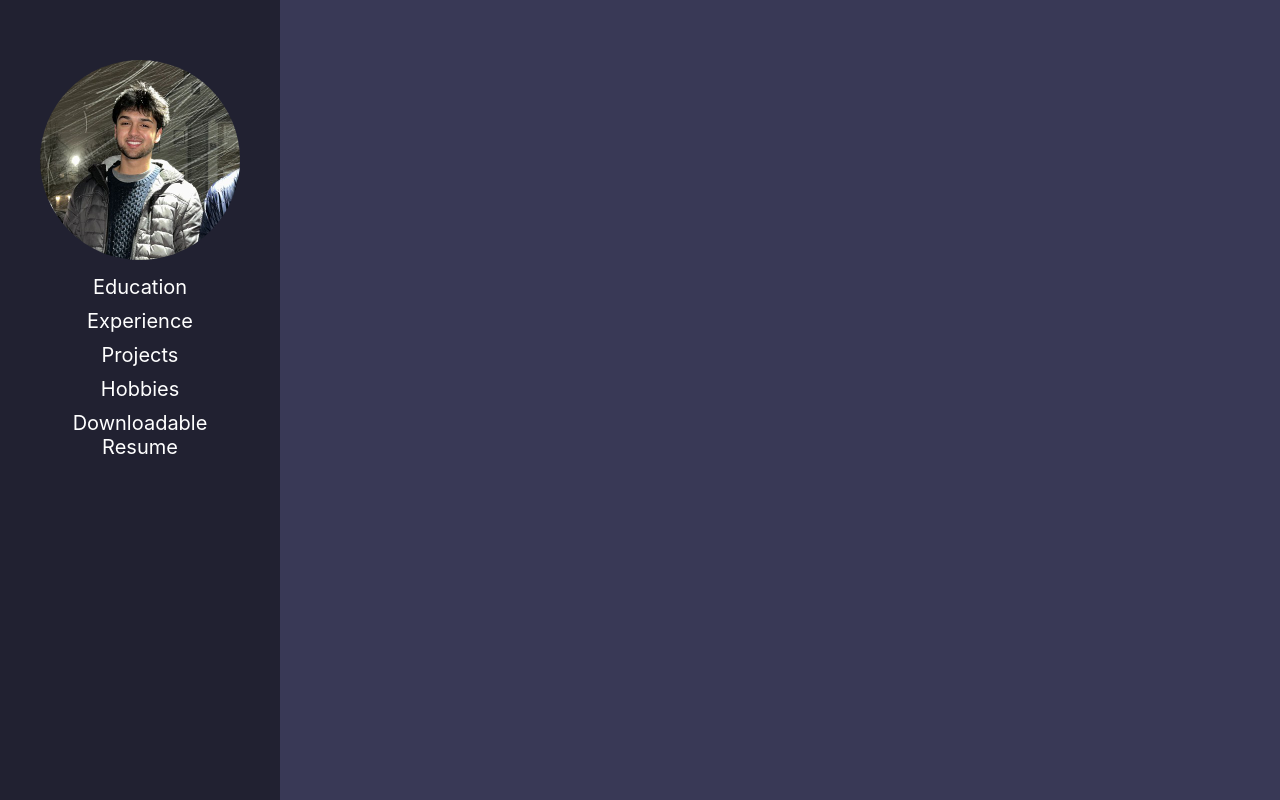
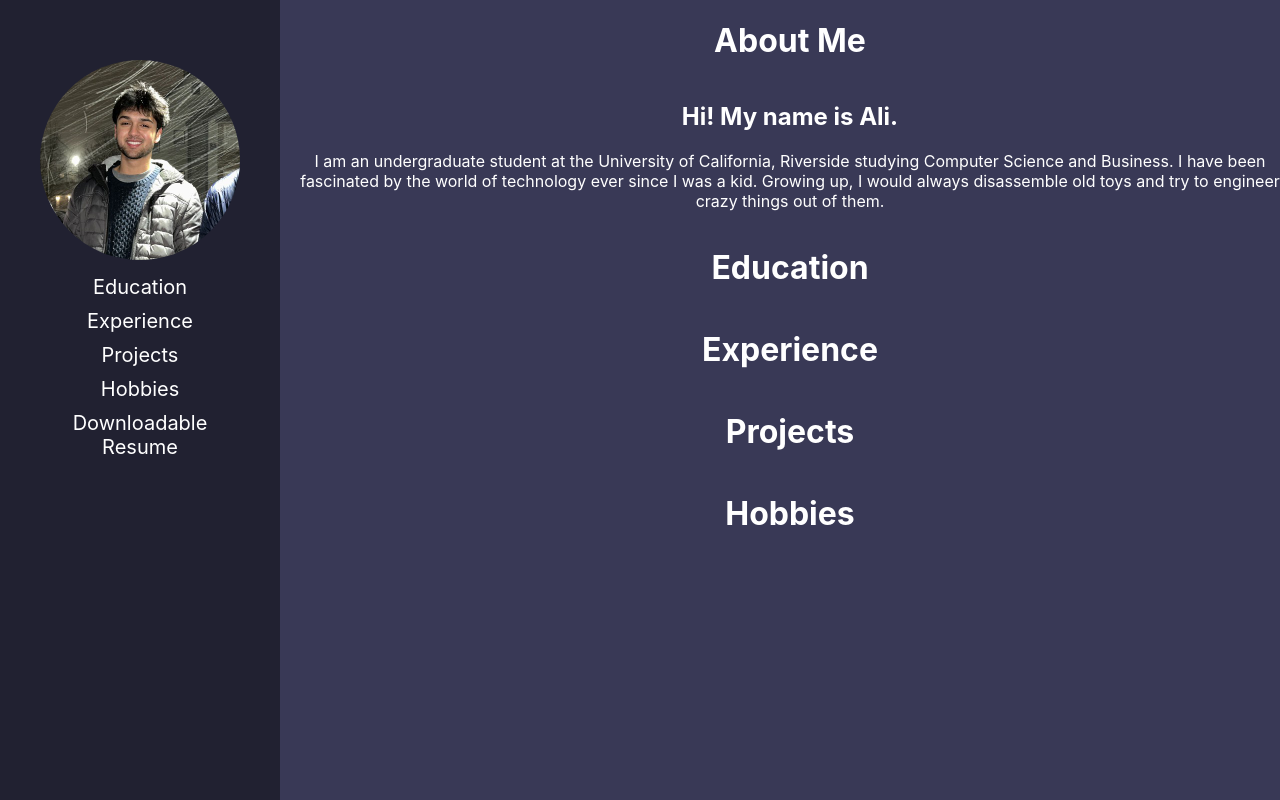
Before and after one commit to alihshaikh/modernwebsite, a React (Create React App) app: page / in a window 1280 px wide. Built offline with nearby package versions, Linux system fonts and the light colour scheme.

Commit message:
added section & textbox components for page content

```diff
--- a/src/App.css
+++ b/src/App.css
@@ -1,39 +1,19 @@
 .App {
   text-align: center;
+  display: flex;
+  flex-direction: column;
 }
 
-.App-logo {
-  height: 40vmin;
-  pointer-events: none;
+.content-container {
+  flex: 1;
+  display: flex;
+  flex-direction: column;
+  padding-left: 300px;
 }
 
-@media (prefers-reduced-motion: no-preference) {
-  .App-logo {
-    animation: App-logo-spin infinite 20s linear;
-  }
-}
-
-.App-header {
-  background-color: #282c34;
-  min-height: 100vh;
-  display: flex;
-  flex-direction: column;
-  align-items: center;
-  justify-content: center;
-  font-size: calc(10px + 2vmin);
-  color: white;
-}
-
-.App-link {
-  color: #61dafb;
-}
-
-@keyframes App-logo-spin {
-  from {
-    transform: rotate(0deg);
-  }
-  to {
-    transform: rotate(360deg);
+@media  (max-width: 768px) {
+  .content-container {
+    padding-left: 0;
   }
 }
 
--- a/src/App.js
+++ b/src/App.js
@@ -1,10 +1,35 @@
-import logo from './logo.svg';
 import './App.css';
 import Navbar from './components/Navbar/Navbar';
+import Textbox from './components/Textbox/Textbox';
+import Section from './components/Section/Section';
 
 function App() {
   return (
-    <Navbar/>
+    <div className='App'>
+      <Navbar/>
+      <div className='content-container'>
+        <Section
+          sectionTitle='About Me'
+        />
+        <Textbox
+          title='Hi! My name is Ali.'
+          content={`I am an undergraduate student at the University of California, Riverside studying Computer Science and Business. I have been fascinated by the world of technology ever since I was a kid. Growing up, I would always disassemble old toys and try to engineer crazy things out of them.`}
+
+        />
+        <Section
+          sectionTitle='Education'
+        />
+        <Section
+          sectionTitle='Experience'
+        />
+        <Section
+          sectionTitle='Projects'
+        />
+        <Section
+          sectionTitle='Hobbies'
+        />
+      </div>
+    </div>
   );
 }
 
--- a/src/components/Navbar/Navbar.jsx
+++ b/src/components/Navbar/Navbar.jsx
@@ -1,4 +1,3 @@
-// VerticalNavbar.js
 import React from 'react';
 import './Navbar.css';
 import linkedImage from '../../imgs/linked.jpeg';
--- /dev/null
+++ b/src/components/Section/Section.css
@@ -0,0 +1,5 @@
+.section {
+    color: white;
+    display: flex;
+    justify-content: center;
+}
--- /dev/null
+++ b/src/components/Section/Section.jsx
@@ -0,0 +1,12 @@
+import React from 'react'
+import './Section.css';
+
+const Section = ({sectionTitle}) => {
+    return (
+        <div className='section'>
+            <h1>{sectionTitle}</h1>
+        </div>
+    );
+}
+
+export default Section;
--- /dev/null
+++ b/src/components/Textbox/Textbox.css
@@ -0,0 +1,3 @@
+.textColor {
+    color: white;
+}
--- /dev/null
+++ b/src/components/Textbox/Textbox.jsx
@@ -0,0 +1,14 @@
+import React from 'react';
+import './Textbox.css'
+
+
+const Textbox = ({title, content}) => {
+  return (
+    <div className='textColor'>
+        <h2>{title}</h2>
+        <p>{content}</p>
+    </div>
+  );
+};
+
+export default Textbox;
```
Also changed, not shown: src/logo.svg (deleted).
